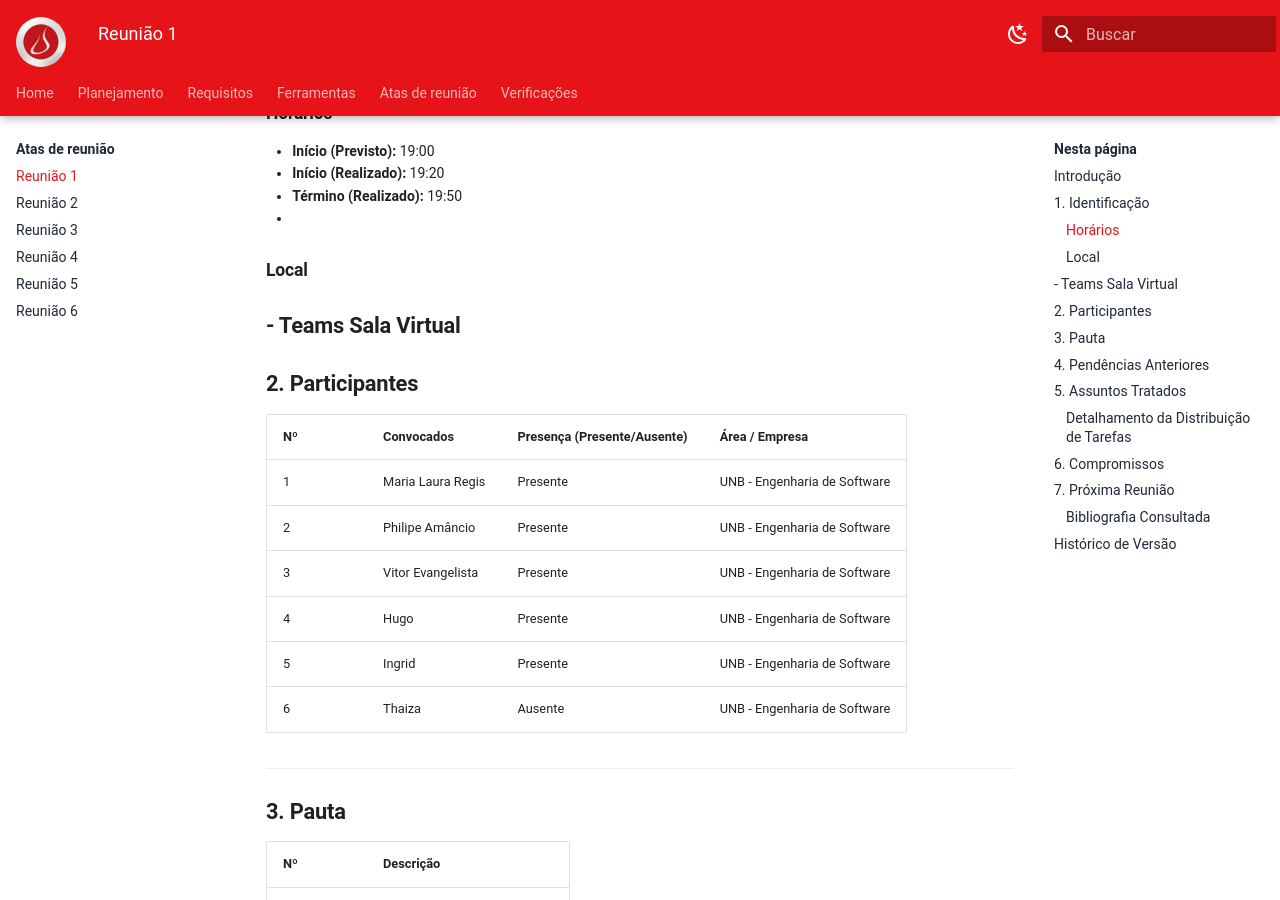
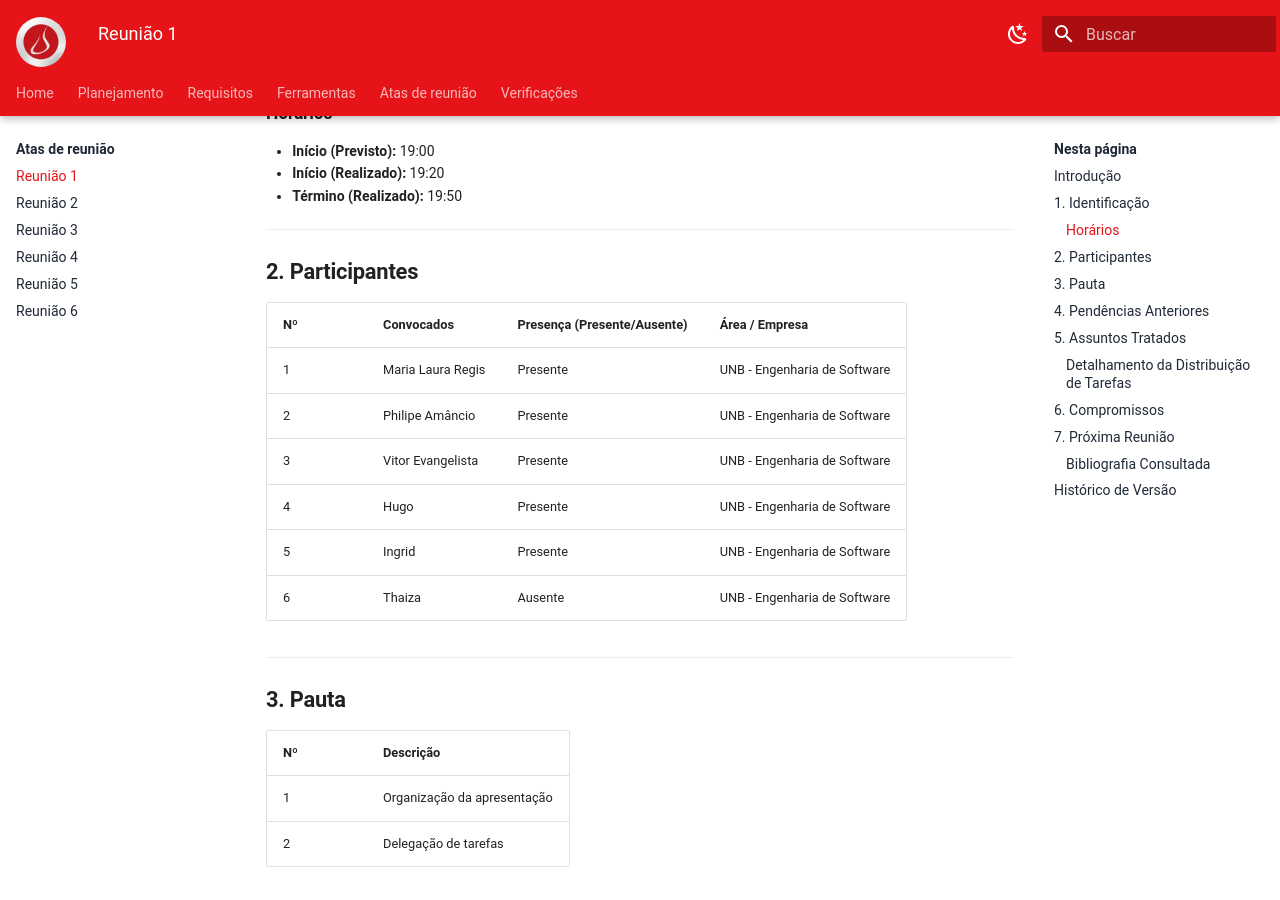
Before and after one commit to Interacao-Humano-Computador/2026.1-Grupo07, an MkDocs documentation site: the page built from docs/atasDeReuniao/reuniao1.md, in a window 1280 px wide and 900 px high, scrolled down 586 px. Built offline with MkDocs 1.6.1 and Material for MkDocs 9.7.7, drawn with Linux system fonts in a browser that asks for light colours.

Commit message:
Remove location details from meeting notes
Removed the location section from the meeting notes.

```diff
--- a/docs/atasDeReuniao/reuniao1.md
+++ b/docs/atasDeReuniao/reuniao1.md
@@ -18,9 +18,7 @@ Este documento tem como objetivo registrar as deliberações, decisões e o acom
 - **Início (Previsto):** 19:00
 - **Início (Realizado):** 19:20
 - **Término (Realizado):** 19:50
--
-### Local
-- Teams Sala Virtual
+
 ---
 
 ## 2. Participantes
```
